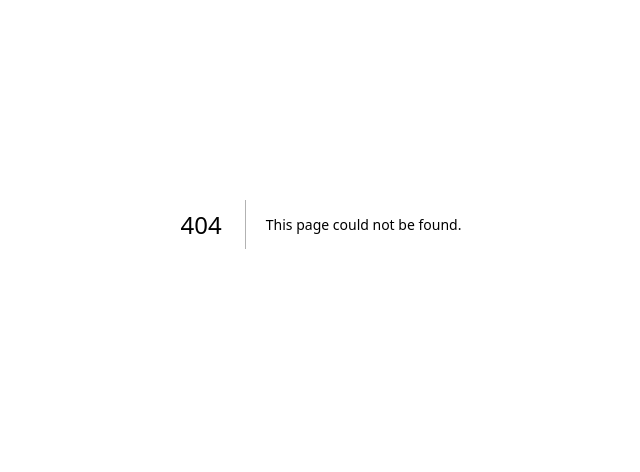
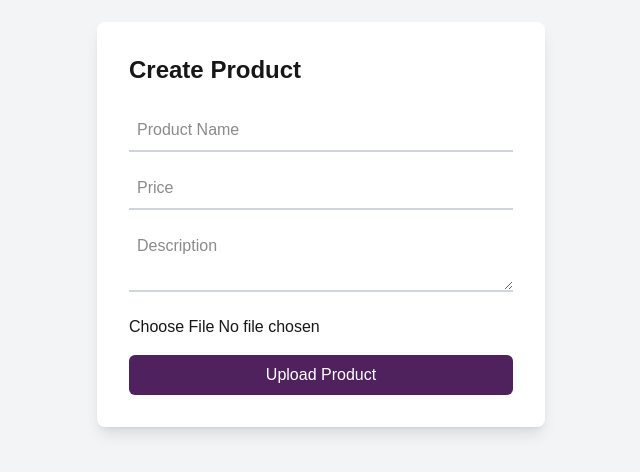
Before and after one commit to Hamazinetwork/alx-project-nexus, a Next.js app: page /admin in a window 1280 px wide. Before the commit this address had no page. Shown: the part 176-648 px from the top of the page, without its empty margins (319-959 px from the left). Built offline with nearby package versions, Linux system fonts and the light colour scheme.

Commit message:
README.md modified

```diff
--- a/pages/Login/index.tsx
+++ b/pages/Login/index.tsx
@@ -49,7 +49,7 @@ const Login: React.FC = () => {
         throw new Error(data.message || 'Invalid email or password');
       }
 
-      // ✅ Store token and user info
+      // Store token and user info
       if (data.token) {
         localStorage.setItem('token', data.token);
       }
@@ -57,7 +57,7 @@ const Login: React.FC = () => {
         localStorage.setItem('user', JSON.stringify(data.user));
       }
 
-      // ✅ Redirect to profile page
+      //  Redirect to profile page
       router.push('/Profile');
     } catch (err) {
       setError((err as Error).message);
--- /dev/null
+++ b/pages/admin/index.tsx
@@ -0,0 +1,126 @@
+import React, { useState, ChangeEvent, FormEvent } from 'react';
+
+type ProductFormData = {
+  name: string;
+  price: string;
+  description: string;
+};
+
+const AdminProducts: React.FC = () => {
+  const [productData, setProductData] = useState<ProductFormData>({
+    name: '',
+    price: '',
+    description: '',
+  });
+  const [imageFile, setImageFile] = useState<File | null>(null);
+  const [success, setSuccess] = useState<string | null>(null);
+  const [error, setError] = useState<string | null>(null);
+
+  const handleChange = (e: ChangeEvent<HTMLInputElement | HTMLTextAreaElement>) => {
+    const { name, value } = e.target;
+    setProductData((prev) => ({ ...prev, [name]: value }));
+  };
+
+  const handleFileChange = (e: ChangeEvent<HTMLInputElement>) => {
+    if (e.target.files && e.target.files[0]) {
+      setImageFile(e.target.files[0]);
+    }
+  };
+
+  const handleSubmit = async (e: FormEvent<HTMLFormElement>) => {
+    e.preventDefault();
+    setSuccess(null);
+    setError(null);
+
+    try {
+      // 1 Create Product first
+      const token = localStorage.getItem('token'); // must be admin
+      const response = await fetch('https://martafrica.onrender.com/api/products/', {
+        method: 'POST',
+        headers: {
+          'Content-Type': 'application/json',
+          'Accept': 'application/json',
+          'Authorization': `Bearer ${token}`,
+        },
+        body: JSON.stringify(productData),
+      });
+
+      const product = await response.json();
+      if (!response.ok) throw new Error(product.message || 'Product creation failed');
+
+      // 2️ If image exists, upload it
+      if (imageFile) {
+        const formData = new FormData();
+        formData.append('image', imageFile);
+
+        const uploadResponse = await fetch(
+          `https://martafrica.onrender.com/api/products/${product.id}/images`,
+          {
+            method: 'POST',
+            headers: { Authorization: `Bearer ${token}` },
+            body: formData,
+          }
+        );
+
+        if (!uploadResponse.ok) throw new Error('Image upload failed');
+      }
+
+      setSuccess('Product created successfully!');
+      setProductData({ name: '', price: '', description: '' });
+      setImageFile(null);
+
+    } catch (err) {
+      setError((err as Error).message);
+    }
+  };
+
+  return (
+    <div className="flex justify-center items-center min-h-screen bg-gray-100 px-4">
+      <form onSubmit={handleSubmit} className="bg-white shadow-lg rounded-lg p-8 w-full max-w-md">
+        <h2 className="text-2xl font-bold mb-6">Create Product</h2>
+
+        {success && <p className="text-green-600 mb-4">{success}</p>}
+        {error && <p className="text-red-600 mb-4">{error}</p>}
+
+        <input
+          type="text"
+          name="name"
+          value={productData.name}
+          onChange={handleChange}
+          placeholder="Product Name"
+          className="mb-4 border-b-2 border-gray-300 focus:border-black w-full p-2 outline-none"
+        />
+        <input
+          type="text"
+          name="price"
+          value={productData.price}
+          onChange={handleChange}
+          placeholder="Price"
+          className="mb-4 border-b-2 border-gray-300 focus:border-black w-full p-2 outline-none"
+        />
+        <textarea
+          name="description"
+          value={productData.description}
+          onChange={handleChange}
+          placeholder="Description"
+          className="mb-4 border-b-2 border-gray-300 focus:border-black w-full p-2 outline-none"
+        />
+        <input
+          type="file"
+          accept="image/*"
+          onChange={handleFileChange}
+          className="mb-4"
+        />
+
+        <button
+          type="submit"
+          className="w-full bg-[#4F225E] text-white py-2 rounded-md hover:bg-[#3b1845]"
+        >
+          Upload Product
+        </button>
+      </form>
+    </div>
+  );
+};
+
+export default AdminProducts;
```
Also changed, not shown: pages/admin/dashboard.tsx (deleted), 1 other file (tests, documents, lock files or other folders).
